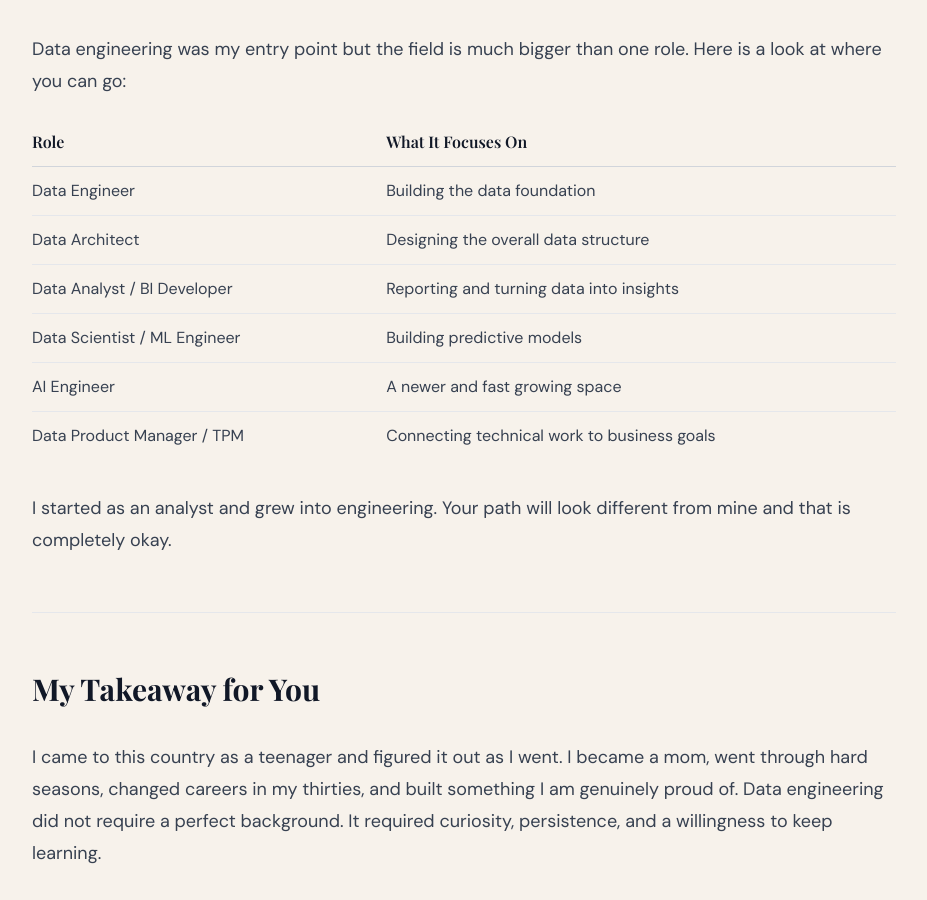
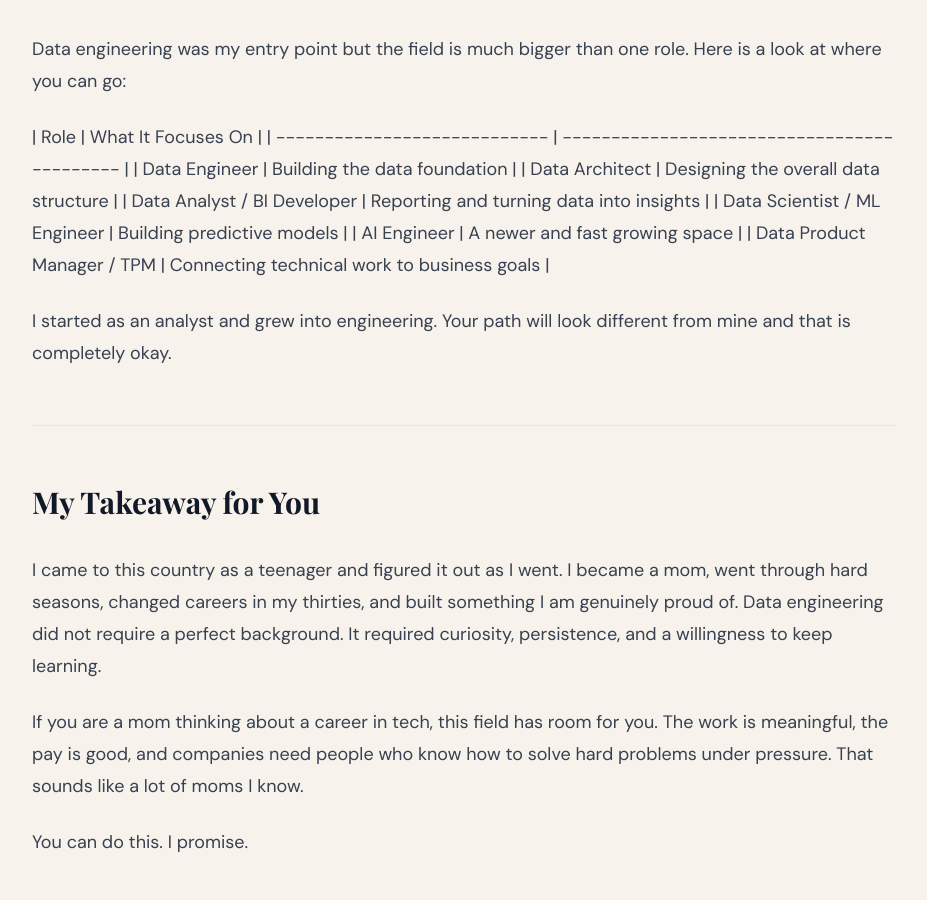
Before and after one commit to tjoyarzun/oyarzun-com, a Next.js app: page /blog/my-path-into-data-engineering in a window 1280 px wide. Shown: the part 2660-3560 px from the top of the page, without its empty margins (176-1103 px from the left). Built offline with nearby package versions, Linux system fonts and the light colour scheme; a web font is replaced by a local one.

Commit message:
Revert "Enable markdown table rendering in blog posts via remark-gfm"
This reverts commit 60773f9682a30d8525af5e305731c1fca20d19a9.

```diff
--- a/app/blog/[slug]/page.tsx
+++ b/app/blog/[slug]/page.tsx
@@ -1,6 +1,5 @@
 import { notFound } from "next/navigation";
 import { MDXRemote } from "next-mdx-remote/rsc";
-import remarkGfm from "remark-gfm";
 import { getAllPosts, getPost } from "@/lib/posts";
 import Link from "next/link";
 
@@ -82,11 +81,8 @@ export default function PostPage({ params }: Props) {
       </div>
 
       {/* Body */}
-      <article className="max-w-4xl mx-auto px-4 py-12 prose prose-lg dark:prose-invert prose-headings:font-display prose-a:text-teal-dark dark:prose-a:text-teal prose-code:text-teal-dark dark:prose-code:text-teal prose-code:bg-gray-100 dark:prose-code:bg-[#1C1A18] prose-pre:bg-[#1C1A18] dark:prose-pre:bg-[#121110] prose-table:w-full prose-th:text-left prose-th:font-semibold prose-td:align-top">
-        <MDXRemote
-          source={post.content}
-          options={{ mdxOptions: { remarkPlugins: [remarkGfm] } }}
-        />
+      <article className="max-w-4xl mx-auto px-4 py-12 prose prose-lg dark:prose-invert prose-headings:font-display prose-a:text-teal-dark dark:prose-a:text-teal prose-code:text-teal-dark dark:prose-code:text-teal prose-code:bg-gray-100 dark:prose-code:bg-[#1C1A18] prose-pre:bg-[#1C1A18] dark:prose-pre:bg-[#121110]">
+        <MDXRemote source={post.content} />
       </article>
 
       {/* Back link */}
--- a/package.json
+++ b/package.json
@@ -24,7 +24,6 @@
     "react-dom": "^18",
     "react-leaflet": "^4.2",
     "recharts": "^3.0",
-    "remark-gfm": "^4.0.1",
     "simple-icons": "^16.25.0",
     "tailwind-merge": "^2.3"
   },
```
Also changed, not shown: 1 other file (tests, documents, lock files or other folders).
